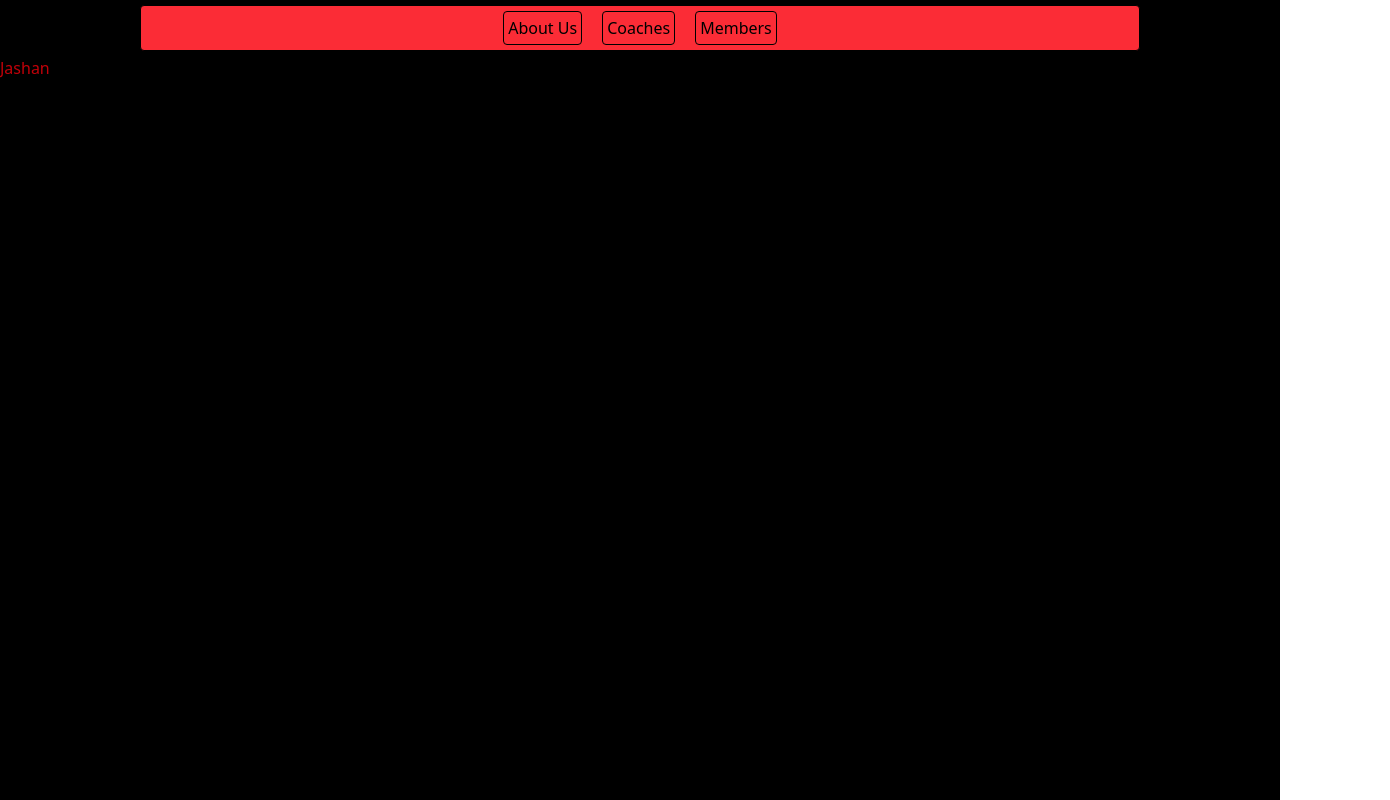
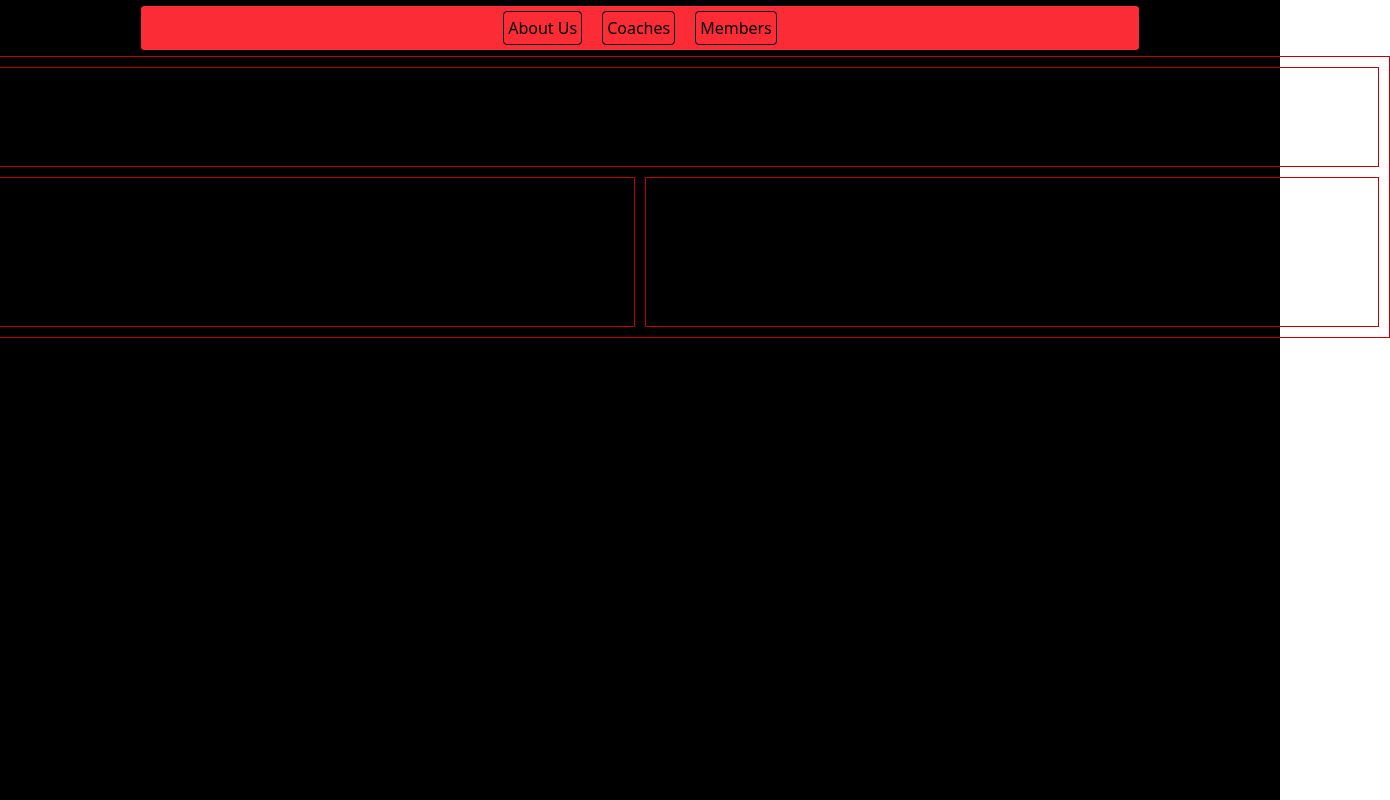
Before and after one commit to v-par23/truenorth, a React (Vite) app in the folder truenorthwebsite/: page / in a window 1280 px wide. Shown: the whole page, 1390 px wide, since content can reach past the window. Built offline with nearby package versions, Linux system fonts and the light colour scheme.

Commit message:
added some tile layout

```diff
--- a/truenorthwebsite/src/App.jsx
+++ b/truenorthwebsite/src/App.jsx
@@ -19,13 +19,19 @@ function App() {
 
   const AboutUs = () => {
     return(
-      <div className = " text-red-700">
-        Jashan
+      <div className = " text-red-700 algin-center border w-[1500px] h-fit">
+        <div className = " w-100% m-[10px] border h-[100px]">
+          TrueNorth
+        </div>
+        <div className = "w-100% h-[fit] flex m-[10px]">
+          <div className = "border w-1/2 h-[150px] border-box mr-[5px]"></div>
+          <div className = "border w-1/2 h-[150px] border-box ml-[5px]"></div>
+        </div>
       </div>
     );
   }
   return (
-    <div className = "bg-black w-dvw h-dvh flex flex-col">
+    <div className = "bg-black w-dvw h-dvh flex flex-col items-center">
       <Navbar/>
          <Router>
           <Routes>
```
